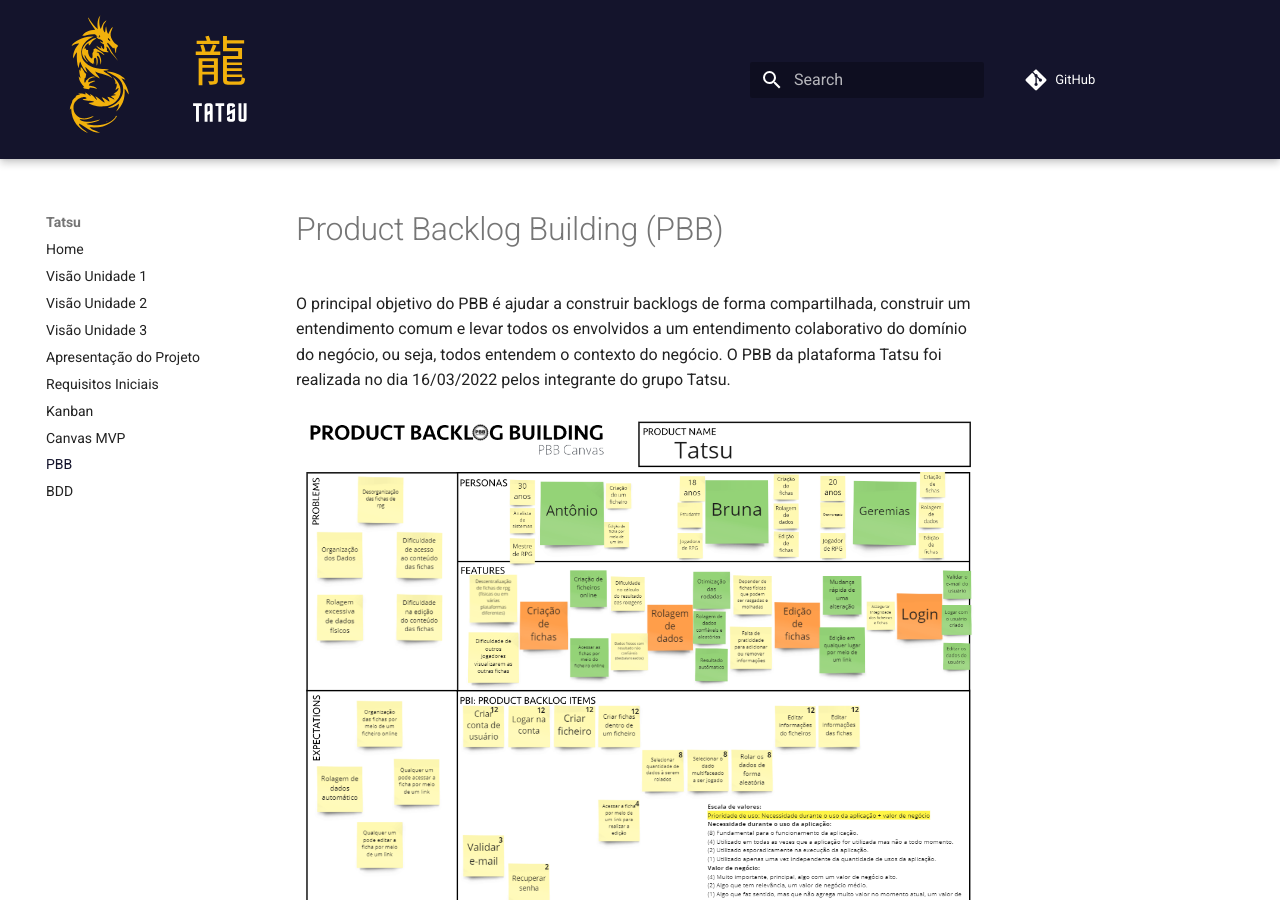
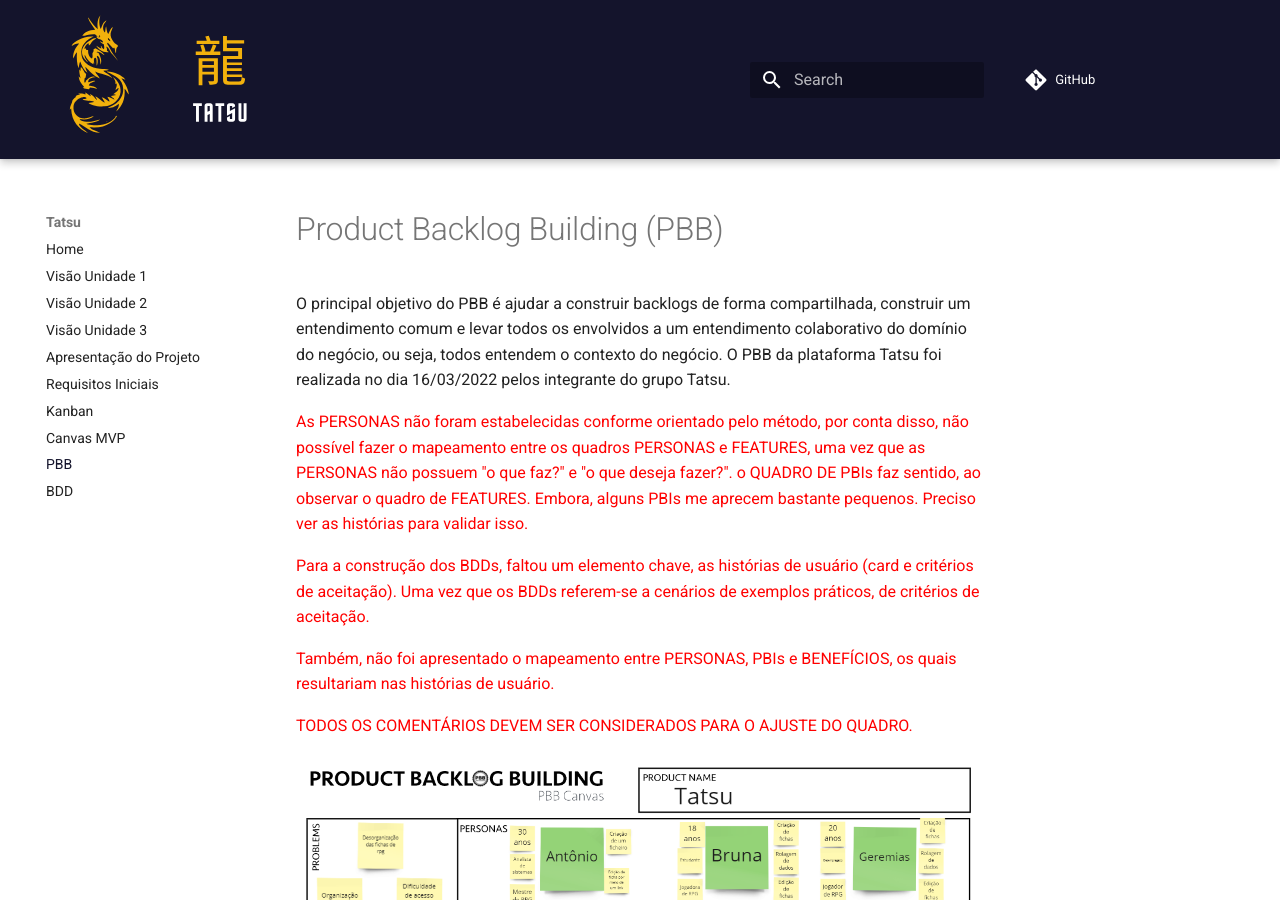
Before and after one commit to FGAUnB-REQ-GM/2021.2-Tatsu, an MkDocs documentation site: the page built from docs/pbb.md, in a window 1280 px wide and 900 px high. Built offline with MkDocs 1.6.1 and Material for MkDocs 9.7.7, drawn with Linux system fonts in a browser that asks for light colours; comment, search, counter and statistics services are not loaded.

Commit message:
Update pbb.md

```diff
--- a/docs/pbb.md
+++ b/docs/pbb.md
@@ -1,6 +1,15 @@
 # Product Backlog Building (PBB)
 
 O principal objetivo do PBB é ajudar a construir backlogs de forma compartilhada, construir um entendimento comum e levar todos os envolvidos a um entendimento colaborativo do domínio do negócio, ou seja, todos entendem o contexto do negócio. O PBB da plataforma Tatsu foi realizada no dia 16/03/2022 pelos integrante do grupo Tatsu.
+
+<span style="color:red">As PERSONAS não foram estabelecidas conforme orientado pelo método, por conta disso, não possível fazer o mapeamento entre os quadros PERSONAS e FEATURES, uma vez que as PERSONAS não possuem "o que faz?" e "o que deseja fazer?". </span>
+<span style="color:red">o QUADRO DE PBIs faz sentido, ao observar o quadro de FEATURES. Embora, alguns PBIs me aprecem bastante pequenos. Preciso ver as histórias para validar isso.</span>
+
+<span style="color:red">Para a construção dos BDDs, faltou um elemento chave, as histórias de usuário (card e critérios de aceitação). Uma vez que os BDDs referem-se a cenários de exemplos práticos, de critérios de aceitação.</span>
+
+<span style="color:red">Também, não foi apresentado o mapeamento entre PERSONAS, PBIs e BENEFÍCIOS, os quais resultariam nas histórias de usuário.</span>
+
+<span style="color:red">TODOS OS COMENTÁRIOS DEVEM SER CONSIDERADOS PARA O AJUSTE DO QUADRO.</span>
 
 
 <img src="../Assets/Images/pbb.png" alt="PBB">
```
